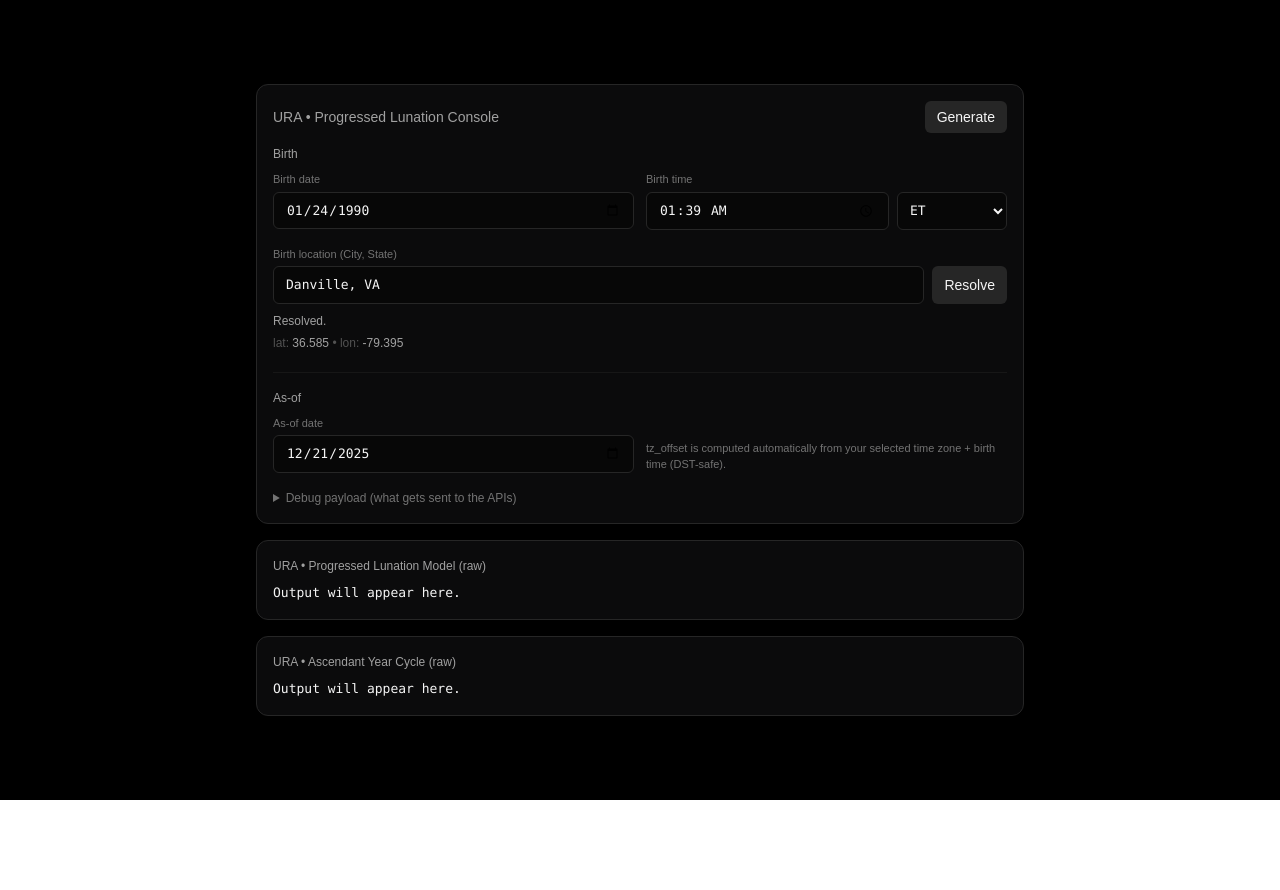
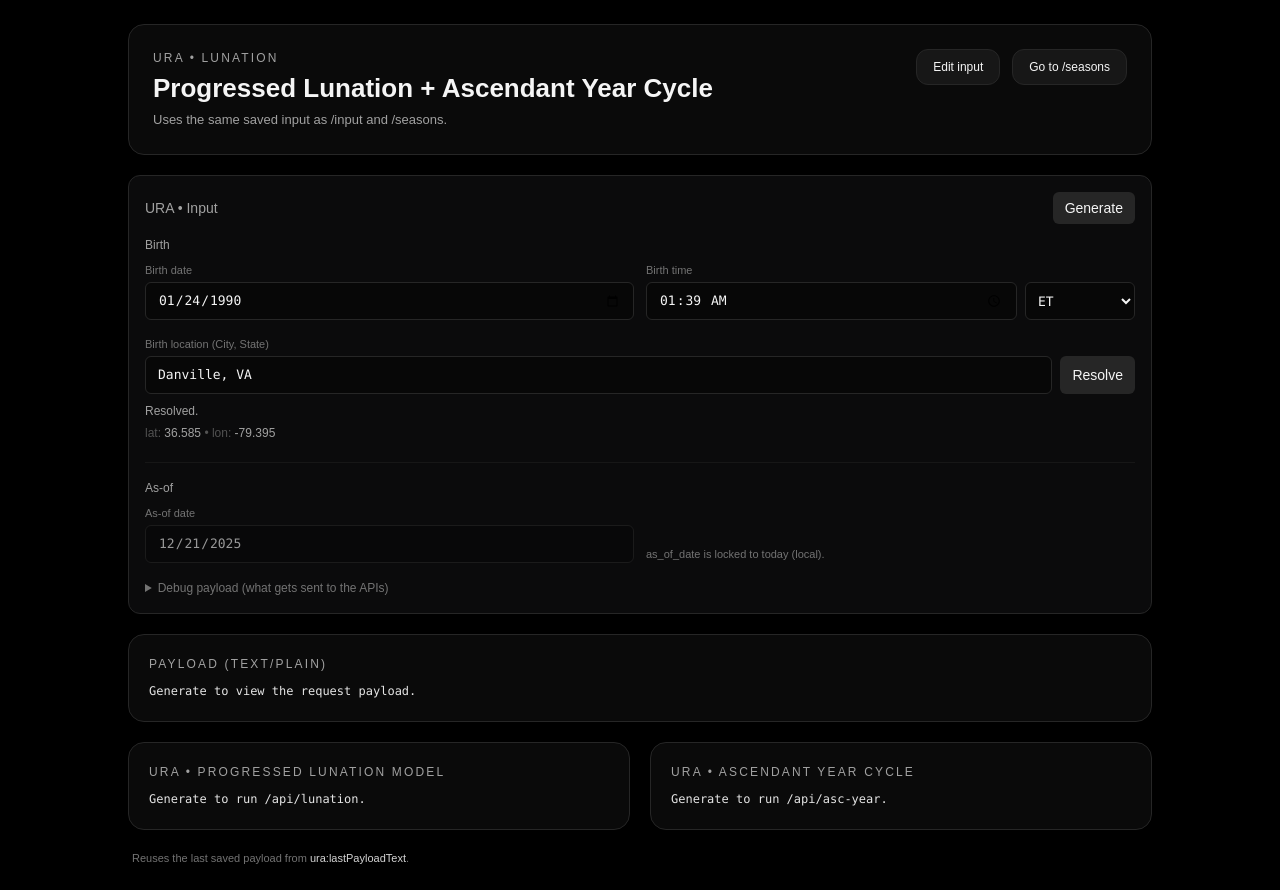
Before and after one commit to jaysperspective/URA, a Next.js app in the folder web/: page /lunation in a window 1280 px wide. Before the commit the page ends 800 px from the top, so only its background shows below. Built offline with nearby package versions, Linux system fonts and the light colour scheme.

Commit message:
Update page.tsx

```diff
--- a/web/src/app/lunation/page.tsx
+++ b/web/src/app/lunation/page.tsx
@@ -1,10 +1,58 @@
-// web/src/app/lunation/page.tsx
+// src/app/lunation/page.tsx
 "use client";
 
-import React, { useState } from "react";
-import AstroInputForm, {
-  type AstroPayloadText,
-} from "@/components/astro/AstroInputForm";
+import React, { useEffect, useMemo, useState } from "react";
+import Link from "next/link";
+import AstroInputForm, { type AstroPayloadText } from "@/components/astro/AstroInputForm";
+
+const LS_PAYLOAD_KEY = "ura:lastPayloadText";
+
+type AstroFormInitial = {
+  birthDate?: string;
+  birthTime?: string;
+  timeZone?: string;
+  birthCityState?: string;
+  lat?: number;
+  lon?: number;
+  asOfDate?: string;
+};
+
+function safeParsePayloadTextToInitial(payloadText: string): Partial<AstroFormInitial> {
+  const get = (k: string) => {
+    const re = new RegExp(`^\\s*${k}\\s*:\\s*(.+?)\\s*$`, "mi");
+    const m = payloadText.match(re);
+    return m?.[1]?.trim() ?? null;
+  };
+
+  const birthDT = get("birth_datetime");
+  const asOf = get("as_of_date");
+  const latRaw = get("lat");
+  const lonRaw = get("lon");
+
+  let birthDate: string | undefined;
+  let birthTime: string | undefined;
+
+  if (birthDT) {
+    const m = birthDT.match(/^(\d{4}-\d{2}-\d{2})\s+(\d{2}:\d{2})$/);
+    if (m) {
+      birthDate = m[1];
+      birthTime = m[2];
+    }
+  }
+
+  const lat = latRaw ? Number(latRaw) : undefined;
+  const lon = lonRaw ? Number(lonRaw) : undefined;
+
+  return {
+    birthDate,
+    birthTime,
+    timeZone: "America/New_York",
+    birthCityState: "",
+    lat: Number.isFinite(lat as number) ? (lat as number) : undefined,
+    lon: Number.isFinite(lon as number) ? (lon as number) : undefined,
+    asOfDate: asOf ?? undefined,
+  };
+}
 
 function pretty(x: any) {
   try {
@@ -35,8 +83,38 @@ async function postText(endpoint: string, text: string) {
 export default function LunationConsolePage() {
   const [lunationOut, setLunationOut] = useState<string>("");
   const [ascYearOut, setAscYearOut] = useState<string>("");
+  const [payloadOut, setPayloadOut] = useState<string>("");
+
+  const [savedPayload, setSavedPayload] = useState<string>("");
+
+  useEffect(() => {
+    try {
+      const x = window.localStorage.getItem(LS_PAYLOAD_KEY) || "";
+      setSavedPayload(x);
+      if (x) setPayloadOut(x);
+    } catch {
+      // ignore
+    }
+  }, []);
+
+  const initial = useMemo<AstroFormInitial>(() => {
+    if (!savedPayload) return {};
+    return safeParsePayloadTextToInitial(savedPayload);
+  }, [savedPayload]);
+
+  function persistPayload(payloadText: string) {
+    try {
+      window.localStorage.setItem(LS_PAYLOAD_KEY, payloadText);
+      setSavedPayload(payloadText);
+    } catch {
+      // ignore
+    }
+  }
 
   async function handleGenerate(payloadText: AstroPayloadText) {
+    setPayloadOut(payloadText);
+    persistPayload(payloadText);
+
     setLunationOut("");
     setAscYearOut("");
 
@@ -46,67 +124,96 @@ export default function LunationConsolePage() {
     ]);
 
     if (!lun.res.ok || lun.data?.ok === false) {
-      setLunationOut(`ERROR\n${lun.data?.error ?? `HTTP ${lun.res.status}`}`);
+      setLunationOut(pretty({ status: lun.res.status, error: lun.data?.error, data: lun.data }));
     } else {
-      setLunationOut(
-        typeof lun.data?.text === "string" ? lun.data.text : pretty(lun.data)
-      );
+      setLunationOut(lun.data?.text ? String(lun.data.text) : pretty(lun.data));
     }
 
     if (!asc.res.ok || asc.data?.ok === false) {
-      setAscYearOut(
-        `ERROR\n${pretty({
-          status: asc.res.status,
-          error: asc.data?.error ?? "Unknown error",
-          response: asc.data,
-        })}`
-      );
+      setAscYearOut(pretty({ status: asc.res.status, error: asc.data?.error, data: asc.data }));
     } else {
-      setAscYearOut(
-        typeof asc.data?.text === "string" ? asc.data.text : pretty(asc.data)
-      );
+      setAscYearOut(asc.data?.text ? String(asc.data.text) : pretty(asc.data));
     }
   }
 
   return (
-    <div className="min-h-[100svh] bg-black text-neutral-100 flex items-center justify-center p-6">
-      <div className="w-full max-w-3xl">
+    <div className="min-h-[100svh] bg-black text-neutral-100 p-6 flex items-center justify-center">
+      <div className="w-full max-w-5xl space-y-5">
+        <div className="rounded-2xl border border-neutral-800 bg-neutral-950 p-6">
+          <div className="flex items-start justify-between gap-6">
+            <div>
+              <div className="text-[12px] tracking-[0.18em] text-neutral-400 uppercase">
+                URA • Lunation
+              </div>
+              <div className="mt-2 text-[26px] leading-[1.05] font-semibold">
+                Progressed Lunation + Ascendant Year Cycle
+              </div>
+              <div className="mt-2 text-[13px] text-neutral-400">
+                Uses the same saved input as /input and /seasons.
+              </div>
+            </div>
+
+            <div className="flex items-center gap-3">
+              <Link
+                href="/input"
+                className="rounded-xl border border-neutral-800 bg-neutral-900 px-4 py-2 text-[12px] text-neutral-100 hover:bg-neutral-800"
+              >
+                Edit input
+              </Link>
+              <Link
+                href="/seasons"
+                className="rounded-xl border border-neutral-800 bg-neutral-900 px-4 py-2 text-[12px] text-neutral-100 hover:bg-neutral-800"
+              >
+                Go to /seasons
+              </Link>
+            </div>
+          </div>
+        </div>
+
         <AstroInputForm
-          title="URA • Progressed Lunation Console"
-          defaultAsOfToToday
+          title="URA • Input"
+          lockAsOfToToday
           initial={{
-            birthDate: "1990-01-24",
-            birthTime: "01:39",
-            timeZone: "America/New_York",
-            birthCityState: "Danville, VA",
-            lat: 36.585,
-            lon: -79.395,
+            birthTime: initial.birthTime ?? "01:39",
+            timeZone: initial.timeZone ?? "America/New_York",
+            birthCityState: initial.birthCityState ?? "Danville, VA",
+            lat: typeof initial.lat === "number" ? initial.lat : 36.585,
+            lon: typeof initial.lon === "number" ? initial.lon : -79.395,
           }}
           onGenerate={handleGenerate}
         />
 
-        <div className="w-full mt-4 rounded-xl bg-[#0b0b0c] border border-neutral-800 p-4">
-          <div className="text-[12px] text-neutral-400 mb-2">
-            URA • Progressed Lunation Model (raw)
+        <div className="rounded-2xl border border-neutral-800 bg-neutral-950 p-5">
+          <div className="text-[12px] tracking-[0.18em] text-neutral-400 uppercase mb-2">
+            Payload (text/plain)
           </div>
-          <pre
-            className="text-[13px] leading-5 whitespace-pre-wrap break-words"
-            style={{ fontFamily: "Menlo, Monaco, Consolas, monospace" }}
-          >
-            {lunationOut || "Output will appear here."}
+          <pre className="text-[12px] leading-5 whitespace-pre-wrap break-words text-neutral-200">
+            {payloadOut || "Generate to view the request payload."}
           </pre>
         </div>
 
-        <div className="w-full mt-4 rounded-xl bg-[#0b0b0c] border border-neutral-800 p-4">
-          <div className="text-[12px] text-neutral-400 mb-2">
-            URA • Ascendant Year Cycle (raw)
+        <div className="grid grid-cols-1 lg:grid-cols-2 gap-5">
+          <div className="rounded-2xl border border-neutral-800 bg-neutral-950 p-5">
+            <div className="text-[12px] tracking-[0.18em] text-neutral-400 uppercase mb-2">
+              URA • Progressed Lunation Model
+            </div>
+            <pre className="text-[12px] leading-5 whitespace-pre-wrap break-words text-neutral-200">
+              {lunationOut || "Generate to run /api/lunation."}
+            </pre>
           </div>
-          <pre
-            className="text-[13px] leading-5 whitespace-pre-wrap break-words"
-            style={{ fontFamily: "Menlo, Monaco, Consolas, monospace" }}
-          >
-            {ascYearOut || "Output will appear here."}
-          </pre>
+
+          <div className="rounded-2xl border border-neutral-800 bg-neutral-950 p-5">
+            <div className="text-[12px] tracking-[0.18em] text-neutral-400 uppercase mb-2">
+              URA • Ascendant Year Cycle
+            </div>
+            <pre className="text-[12px] leading-5 whitespace-pre-wrap break-words text-neutral-200">
+              {ascYearOut || "Generate to run /api/asc-year."}
+            </pre>
+          </div>
+        </div>
+
+        <div className="text-[11px] text-neutral-500 px-1">
+          Reuses the last saved payload from <span className="text-neutral-300">{LS_PAYLOAD_KEY}</span>.
         </div>
       </div>
     </div>
```
